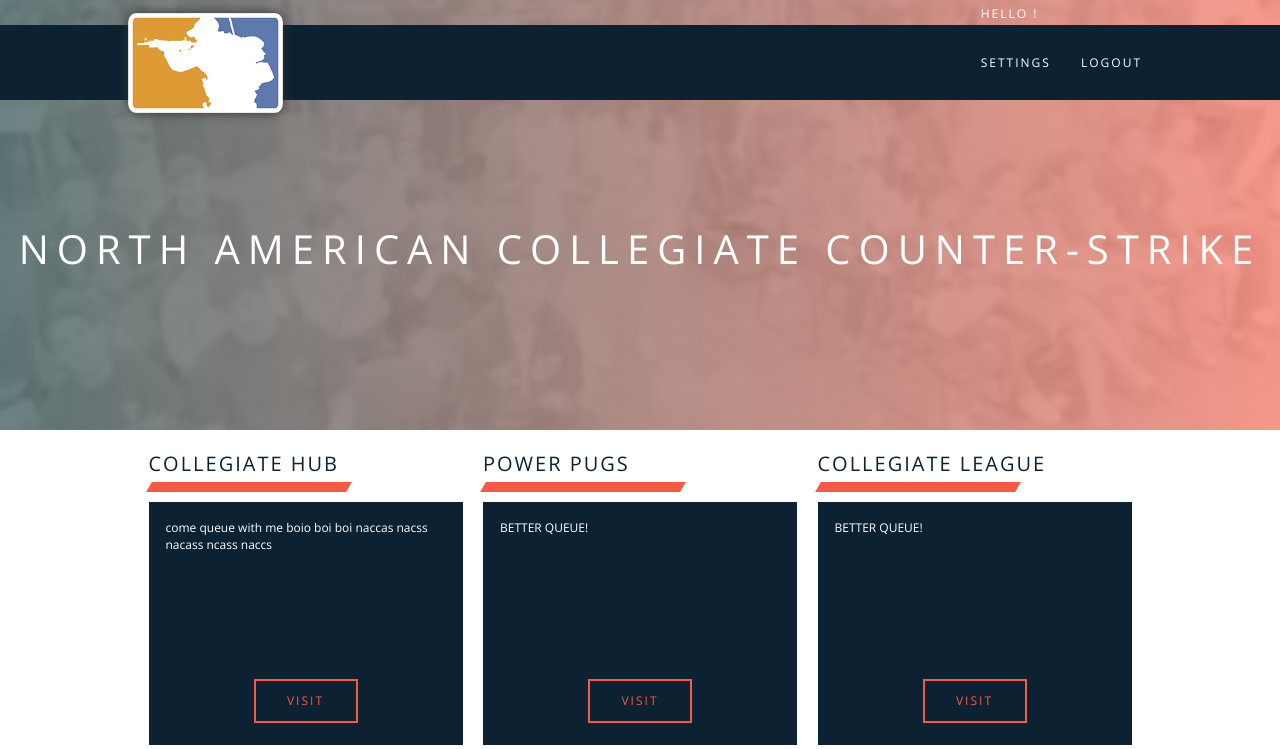
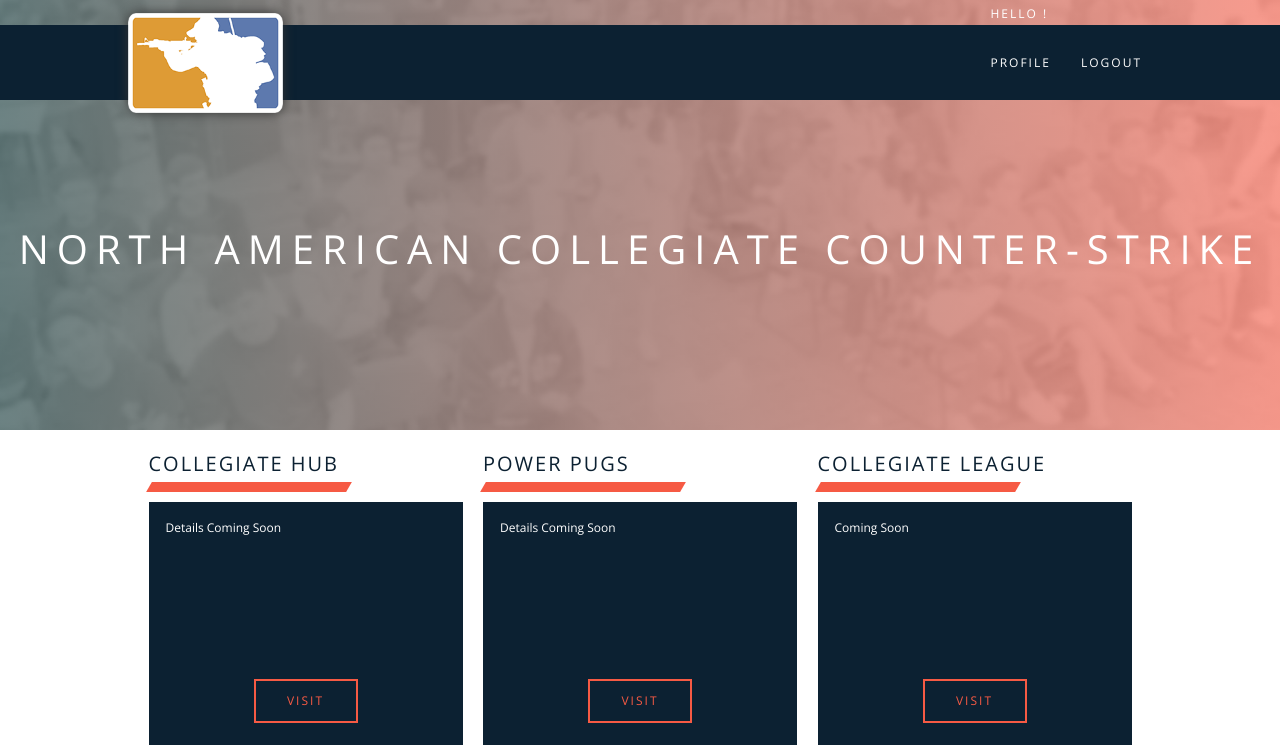
Before and after one commit to xtian96/naccs-django, a Django app: page / in a window 1280 px wide. Shown: the top 749 px of the page. Run offline with Django 3.2, Linux system fonts and the light colour scheme; a user stored in the database is signed in; data comes from the database, SQL or seed files in the repository.

Commit message:
fixed some details with text (#7)

```diff
--- a/naccsweb/core/static/css/naccs.css
+++ b/naccsweb/core/static/css/naccs.css
@@ -88,6 +88,7 @@
     transition: background-color 0.2s ease-in;
     letter-spacing: 2px;
     font-size: 12px;
+    text-decoration: none;
 }
 
 .ghost_button:hover, #signup:hover {
--- a/naccsweb/core/templates/core/base.html
+++ b/naccsweb/core/templates/core/base.html
@@ -19,7 +19,7 @@
           <a id="signup" class="ghost_button" href='/register'>SIGN UP</a>
           {% else %}
           <section class="upup">HELLO {{user.profile.nickname}}!</section>
-          <a href='/settings/account'>SETTINGS</a>
+          <a href='/settings/account'>PROFILE</a>
           <a href='/logout'>LOGOUT</a>
           {% endif %}
         </section>
--- a/naccsweb/core/templates/core/index.html
+++ b/naccsweb/core/templates/core/index.html
@@ -12,10 +12,10 @@
       <div class="underline"></div>
       <div class="body">
         <div class="body_content">
-          come queue with me boio boi boi naccas nacss nacass ncass naccs
+          Details Coming Soon
         </div>
 
-        <div class="footer"><a class="ghost_button panel_button">VISIT</a></div>
+        <div class="footer"><a class="ghost_button panel_button" href="https://www.faceit.com/en/hub/a67c2ead-9968-4e8b-957b-fb8bc244b302/NACCS%20Queue">VISIT</a></div>
       </div>
     </article>
     <article class="panel">
@@ -23,10 +23,10 @@
       <div class="underline"></div>
       <div class="body">
         <div class="body_content">
-          BETTER QUEUE!
+          Details Coming Soon
         </div>
         <div class="footer">
-          <a class="ghost_button panel_button">VISIT</a>
+          <a class="ghost_button panel_button" href="https://www.faceit.com/en/hub/9512ae3b-7322-4821-9eca-6e0db1819b03/NACCS%20Power%20Pugs">VISIT</a>
         </div>
       </div>
     </article>
@@ -35,7 +35,7 @@
         <div class="underline"></div>
         <div class="body">
           <div class="body_content">
-            BETTER QUEUE!
+            Coming Soon
           </div>
           <div class="footer">
             <a class="ghost_button panel_button">VISIT</a>
```
